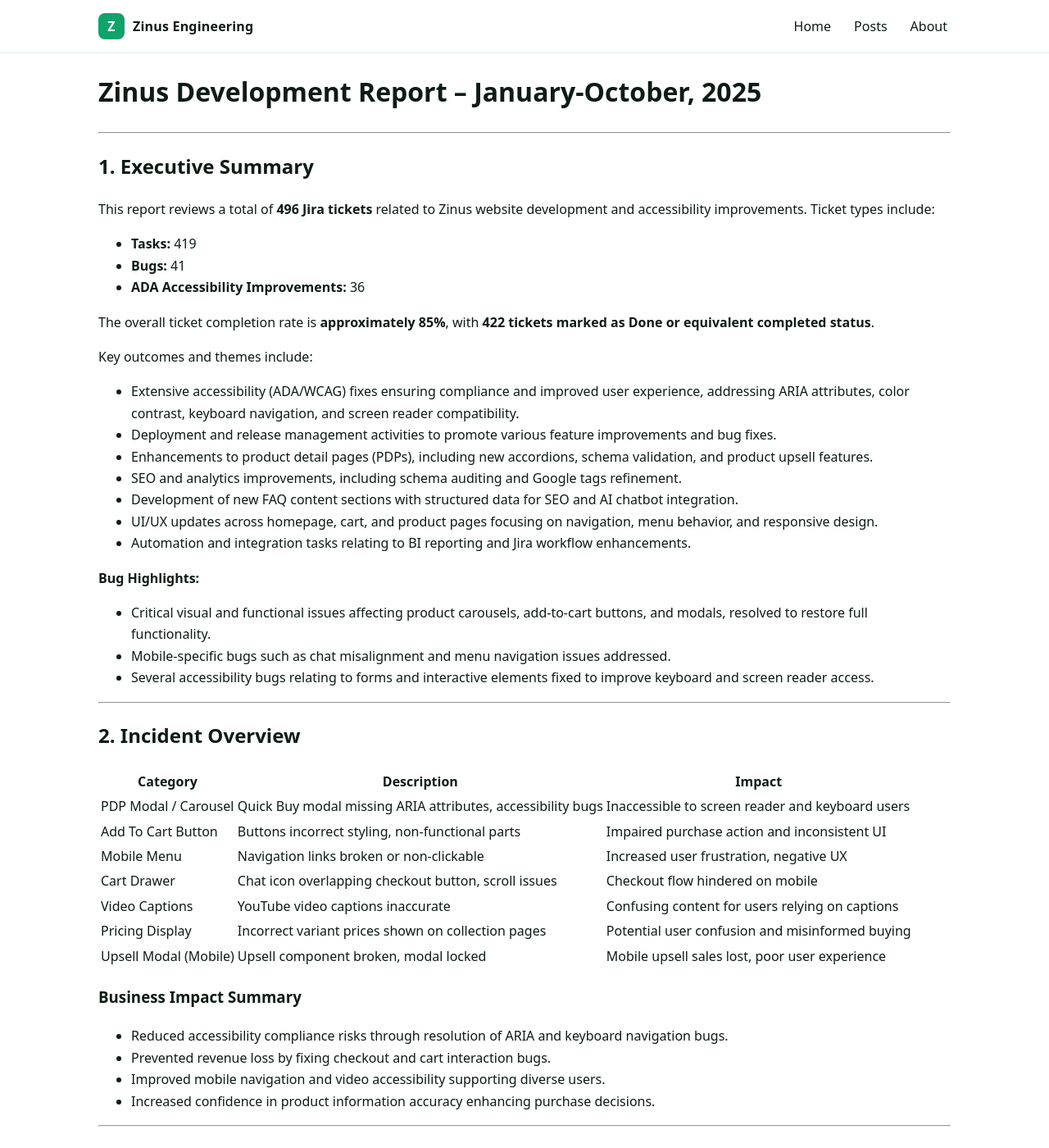
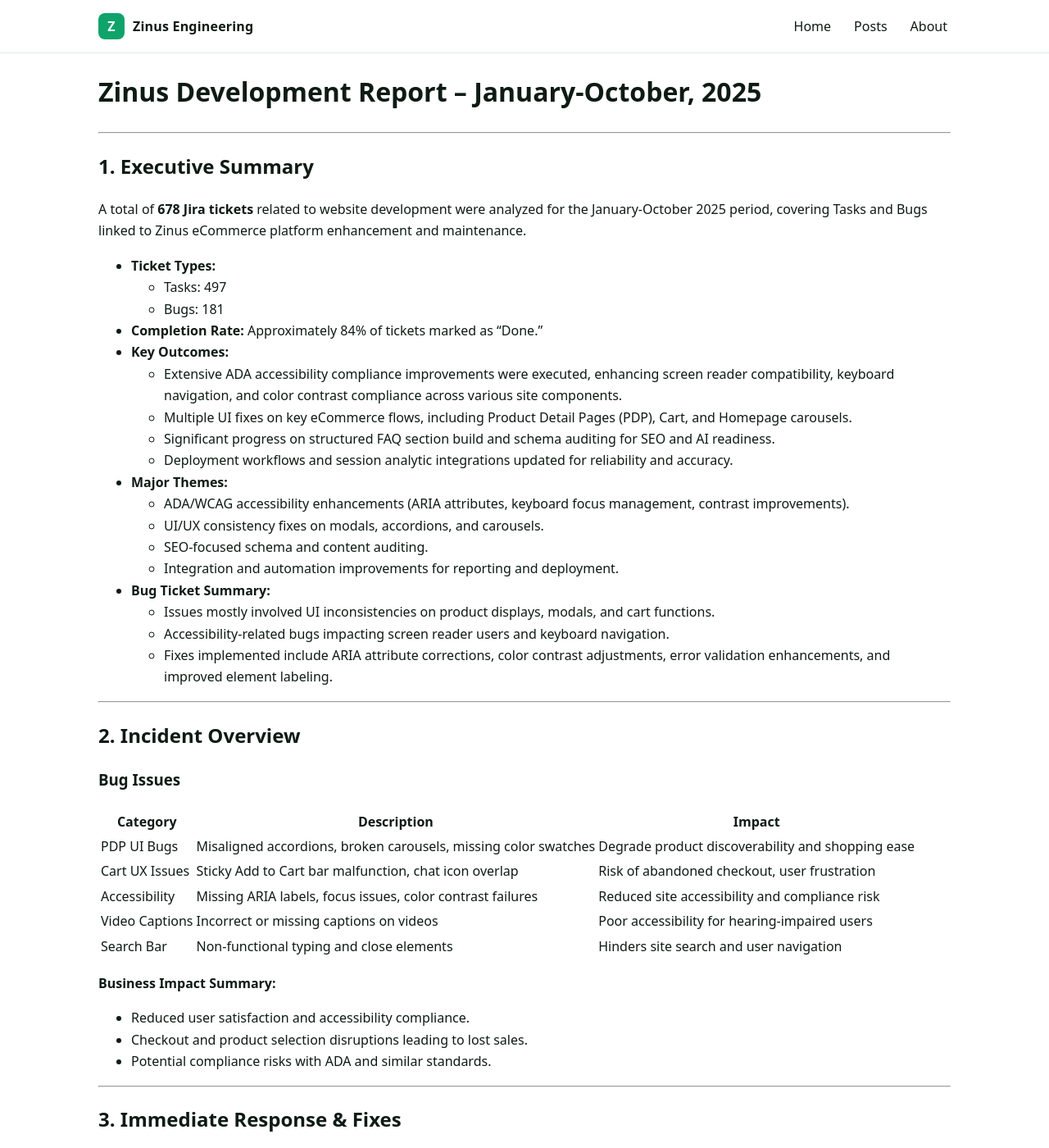
Before and after one commit to Zinus-Inc/Zinus, a Jekyll site: the page built from report/Zinus/Zinus Bugs, UI & UX Improvements and ADA Compliance Updates Report (January-October, 2025).md, in a window 1280 px wide and 1400 px high. Shown: the whole window at 82% size. Built offline with Jekyll 4.4.1, drawn with Linux system fonts in a browser that asks for light colours; some web fonts are replaced; our own code applies the rules of GitHub Pages for plain Markdown files; some of the changed text lies outside the part shown.

Commit message:
Report-2025-01-01-2025-10-30

```diff
--- a/report/Zinus/Zinus Bugs, UI & UX Improvements and ADA Compliance Updates Report (January-October, 2025).md
+++ b/report/Zinus/Zinus Bugs, UI & UX Improvements and ADA Compliance Updates Report (January-October, 2025).md
@@ -4,121 +4,106 @@
 
 ## 1. Executive Summary
 
-This report reviews a total of **496 Jira tickets** related to Zinus website development and accessibility improvements. Ticket types include:
+A total of **678 Jira tickets** related to website development were analyzed for the January-October 2025 period, covering Tasks and Bugs linked to Zinus eCommerce platform enhancement and maintenance.
 
-- **Tasks:** 419
-- **Bugs:** 41
-- **ADA Accessibility Improvements:** 36
-
-The overall ticket completion rate is **approximately 85%**, with **422 tickets marked as Done or equivalent completed status**.
-
-Key outcomes and themes include:
-- Extensive accessibility (ADA/WCAG) fixes ensuring compliance and improved user experience, addressing ARIA attributes, color contrast, keyboard navigation, and screen reader compatibility.
-- Deployment and release management activities to promote various feature improvements and bug fixes.
-- Enhancements to product detail pages (PDPs), including new accordions, schema validation, and product upsell features.
-- SEO and analytics improvements, including schema auditing and Google tags refinement.
-- Development of new FAQ content sections with structured data for SEO and AI chatbot integration.
-- UI/UX updates across homepage, cart, and product pages focusing on navigation, menu behavior, and responsive design.
-- Automation and integration tasks relating to BI reporting and Jira workflow enhancements.
-
-**Bug Highlights:**
-- Critical visual and functional issues affecting product carousels, add-to-cart buttons, and modals, resolved to restore full functionality.
-- Mobile-specific bugs such as chat misalignment and menu navigation issues addressed.
-- Several accessibility bugs relating to forms and interactive elements fixed to improve keyboard and screen reader access.
+- **Ticket Types:**
+  - Tasks: 497
+  - Bugs: 181
+- **Completion Rate:** Approximately 84% of tickets marked as “Done.”
+- **Key Outcomes:**
+  - Extensive ADA accessibility compliance improvements were executed, enhancing screen reader compatibility, keyboard navigation, and color contrast compliance across various site components.
+  - Multiple UI fixes on key eCommerce flows, including Product Detail Pages (PDP), Cart, and Homepage carousels.
+  - Significant progress on structured FAQ section build and schema auditing for SEO and AI readiness.
+  - Deployment workflows and session analytic integrations updated for reliability and accuracy.
+- **Major Themes:**
+  - ADA/WCAG accessibility enhancements (ARIA attributes, keyboard focus management, contrast improvements).
+  - UI/UX consistency fixes on modals, accordions, and carousels.
+  - SEO-focused schema and content auditing.
+  - Integration and automation improvements for reporting and deployment.
+- **Bug Ticket Summary:**
+  - Issues mostly involved UI inconsistencies on product displays, modals, and cart functions.
+  - Accessibility-related bugs impacting screen reader users and keyboard navigation.
+  - Fixes implemented include ARIA attribute corrections, color contrast adjustments, error validation enhancements, and improved element labeling.
 
 ---
 
 ## 2. Incident Overview
 
-| Category                  | Description                                                | Impact                                             |
-|---------------------------|------------------------------------------------------------|---------------------------------------------------|
-| PDP Modal / Carousel      | Quick Buy modal missing ARIA attributes, accessibility bugs | Inaccessible to screen reader and keyboard users  |
-| Add To Cart Button        | Buttons incorrect styling, non-functional parts            | Impaired purchase action and inconsistent UI      |
-| Mobile Menu               | Navigation links broken or non-clickable                    | Increased user frustration, negative UX           |
-| Cart Drawer               | Chat icon overlapping checkout button, scroll issues       | Checkout flow hindered on mobile                   |
-| Video Captions            | YouTube video captions inaccurate                           | Confusing content for users relying on captions   |
-| Pricing Display           | Incorrect variant prices shown on collection pages         | Potential user confusion and misinformed buying   |
-| Upsell Modal (Mobile)     | Upsell component broken, modal locked                       | Mobile upsell sales lost, poor user experience    |
+### Bug Issues
 
-### Business Impact Summary
+| Category             | Description                                                     | Impact                                      |
+|----------------------|-----------------------------------------------------------------|---------------------------------------------|
+| PDP UI Bugs          | Misaligned accordions, broken carousels, missing color swatches | Degrade product discoverability and shopping ease |
+| Cart UX Issues       | Sticky Add to Cart bar malfunction, chat icon overlap          | Risk of abandoned checkout, user frustration |
+| Accessibility        | Missing ARIA labels, focus issues, color contrast failures      | Reduced site accessibility and compliance risk |
+| Video Captions       | Incorrect or missing captions on videos                         | Poor accessibility for hearing-impaired users |
+| Search Bar           | Non-functional typing and close elements                        | Hinders site search and user navigation     |
 
-- Reduced accessibility compliance risks through resolution of ARIA and keyboard navigation bugs.
-- Prevented revenue loss by fixing checkout and cart interaction bugs.
-- Improved mobile navigation and video accessibility supporting diverse users.
-- Increased confidence in product information accuracy enhancing purchase decisions.
+**Business Impact Summary:**
+- Reduced user satisfaction and accessibility compliance.
+- Checkout and product selection disruptions leading to lost sales.
+- Potential compliance risks with ADA and similar standards.
 
 ---
 
 ## 3. Immediate Response & Fixes
 
-| Focus Area           | Actions Taken                                                                                      | Outcome                                                |
-|----------------------|---------------------------------------------------------------------------------------------------|--------------------------------------------------------|
-| Modal Accessibility  | Added missing ARIA attributes, fixed focus trapping and label issues                              | ✅ Enhanced screen reader and keyboard usability       |
-| Add To Cart Buttons   | Corrected button color styles and hover states, fixed visibility issues                          | ✅ Consistent button behavior and proper visibility    |
-| Mobile Navigation    | Fixed broken links, enabled full clickability, resolved menu loading bugs                         | ✅ Restored full mobile menu navigation functionality   |
-| Cart Drawer UX       | Removed chat from checkout overlay, corrected scroll issues                                      | ✅ Improved mobile checkout flow and button accessibility|
-| Video Captions       | Edited captions for accuracy per YouTube guidelines                                              | ✅ Accurate video subtitle representation                |
-| Pricing Data         | Updated collection and PDP price display logic                                                  | ✅ Correct variant pricing and reduced user confusion    |
-| Upsell Modal         | Fixed mobile upsell display and modal control issues                                             | ✅ Restored upsell purchase flow on mobile              |
+| Focus Area     | Actions Taken                                                                | Outcome                                 |
+|----------------|-----------------------------------------------------------------------------|-----------------------------------------|
+| PDP Components | Fixed accordion styling, improved carousel functionality, corrected swatch display | ✅ Restored consistent PDP UI/UX       |
+| Cart Functions | Resolved sticky cart bar errors, removed chat icon overlaps                  | ✅ Enhanced checkout reliability       |
+| Accessibility  | Added/made consistent ARIA attributes, fixed focus management, improved contrast | ✅ Improved compliance and screen reader compatibility |
+| Video Captions | Corrected captions and transcripts on embedded videos                       | ✅ Enhanced video accessibility         |
+| Search Bar     | Restored typing and close button functionality                              | ✅ Enabled effective site search        |
 
 ---
 
 ## 4. UI/UX Improvement Highlights
 
-| Feature Area            | Before                                                                            | After                                                      |
-|------------------------|-----------------------------------------------------------------------------------|-----------------------------------------------------------|
-| FAQ Section            | Lacked structured, AI-searchable content; poor SEO compatibility                  | New Shopify-based FAQ with AI/SEO-ready JSON-LD schema     |
-| Mobile PDP Accordions  | Accordion borders broken and misaligned on Bed Frame products                    | Correct borders and spacing for consistent mobile UX       |
-| Announcement Bar       | Clickable only on CTA button, rest of bar non-clickable                          | Entire bar clickable with enable/disable toggle            |
-| Homepage Hero Banners  | Static images without preload causing slower content loading                     | Preload tags added for faster LCP and improved performance |
-| Search Bar (Mobile)    | Not functional; input not focusing; close button unresponsive                     | Issue under investigation/planned actions                  |
-| Add To Cart Badge Colors| Badge colors inconsistent and sometimes black                                     | Standardized badge colors per brand guidelines              |
-| Review Filters         | “All ratings” filter returned empty                                             | Proper review listing with all ratings                      |
+| Feature Area           | Before                                                                            | After                                                        |
+|-----------------------|-----------------------------------------------------------------------------------|--------------------------------------------------------------|
+| Accordions on PDP      | Broken borders, overlapping elements on mobile                                   | Consistent, accessible accordions with proper states         |
+| Carousels (PDP & Home) | Thumbnails not updating, missing arrows, navigation confusing for screen readers  | Fully functional, labeled, keyboard navigable carousels      |
+| Color Swatches         | Swatches not visible or cut off in mobile                                       | Visible, properly aligned, responsive color swatches         |
+| Cart Add to Cart Layout| Overlapping chat icon and buttons, inconsistent sticky Add to Cart bar behavior  | Improved layout, usability restored on mobile and desktop    |
+| Search Bar             | Non-responsive input and close buttons                                           | Fully functional on all devices                               |
+| CTAs and Buttons       | Inconsistent labels, missing roles for accessibility                            | Properly labeled, keyboard-friendly, and visually consistent |
 
 ---
 
 ## 5. On-Hold Items & Action Plan
 
-| Key            | Description                                                 | Next Step                              | Owner           |
-|----------------|-------------------------------------------------------------|--------------------------------------|-----------------|
-| Helixian-ZIN-1253 | FAQ Expansion + Assembly Instruction Search Page           | Review scope, timeline, and feasibility | Daniel Carroll  |
-| Helixian-ZIN-12165 | Implement JSON-LD for BazaarVoice GSC review issues       | Awaiting approval and design details  | Daniel Carroll  |
-| Helixian-ZIN-1026 | Variant Images for Bed Frame Sizes                          | Finalize image mapping and implementation | J Vishal      |
-| Helixian-ZIN-1001 | GSC Core Web Vitals Affected URLs                           | Review and action suggested solutions | Daniel Carroll  |
-| Helixian-ZIN-1064 | Review and update Secuvy code                               | Code update planned                   | Daniel Carroll  |
-| Helixian-ZIN-1040 | White Glove Delivery and/or Installation                    | Define detailed requirements          | Daniel Carroll  |
-| Helixian-ZIN-1058 | Review and update Secuvy code                               | Pending approval                     | Daniel Carroll  |
-| Helixian-ZIN-1183 | Button selectors for variants are Zinus Brand vs Mellow     | Brand color update scheduled         | Mason Kim       |
-| Helixian-ZIN-1193 | UI Alignment and Performance Issues on Homepage & Product Page | Additional investigation required   | Development Team|
-| Helixian-ZADA-236  | Accordion headers unnecessary ARIA attributes               | Review and remediation               | Allyant Team    |
+| Key                | Description                                                        | Next Step                                          | Owner          |
+|--------------------|-------------------------------------------------------------------|---------------------------------------------------|----------------|
+| Helixian-ZIN-1253  | Zinus Support / FAQ Expansion + Assembly Instruction Search Page  | Finalize design, define scope & timeline          | Daniel Carroll |
+| Helixian-ZIN-1217  | White Glove delivery and/or installation                         | Define functional requirements and scheduling     | Daniel Carroll |
+| Helixian-ZIN-906   | GSC- Core Vitals URL Review                                      | Investigate poor-performing URLs                   | Daniel Carroll |
+| Helixian-ZIN-874   | Review and update Secuvy code                                    | Complete code review and update implementation plan | Daniel Carroll |
+| Helixian-ZIN-1140  | Dynamic Yield Research / Personalization                         | Define research scope and required data sources   | Unassigned     |
 
 ---
 
 ## 6. Appendix
 
-| Type           | Key               | Summary                                                                                                   | Status              | Assignee       | Reporter       | Created              | Resolved             |
-|----------------|-------------------|-----------------------------------------------------------------------------------------------------------|---------------------|----------------|----------------|----------------------|----------------------|
-| **Task**       | Helixian-ZIN-1252 | Deployment                                                                                                | Done                | Daniel Carroll | Daniel Carroll | 2025-10-28T09:41:58Z | 2025-10-28T12:09:20Z |
-| **Task**       | Helixian-ZIN-1249 | Restock “Notify Me” form allows submission with empty/invalid email                                       | Done                | Olivia Alvarez | Bobby Hudgins  | 2025-10-22T09:27:20Z | 2025-10-27T15:55:10Z |
-| **Bug**        | Helixian-ZIN-1241 | Accordion Section Styling Broken on Bed Frame PDPs (Mobile View)                                         | Done                | Olivia Alvarez | J Vishal      | 2025-10-16T12:11:02Z | 2025-10-21T17:20:51Z |
-| **Bug**        | Helixian-ZIN-1240 | Blinking Text Caret “|” Appears Site-Wide When Clicking Anywhere                                           | Done                | J Vishal       | J Vishal      | 2025-10-16T12:08:46Z | 2025-10-17T10:11:25Z |
-| **Task**       | Helixian-ZIN-1248 | PDP video captions incorrect — shows “thank you” despite music-only audio                                | To Do               | J Vishal       | Bobby Hudgins  | 2025-10-22T09:20:00Z |                      |
-| **Bug**        | Helixian-ZIN-1237 | Product Image Carousel Not Functional — Thumbnails Not Reflecting in Main Image & Arrows Missing          | Done                | Olivia Alvarez | J Vishal       | 2025-10-16T11:27:49Z | 2025-10-21T17:19:41Z |
-| **Task**       | Helixian-ZIN-1238 | Quick Buy Function Not Working Properly for Suzanne Bed Frame Products                                    | Done                | Olivia Alvarez | J Vishal       | 2025-10-16T11:41:07Z | 2025-10-21T17:20:37Z |
-| **Bug**        | Helixian-ZIN-1204 | Mobile Search Bar Not Functional — Unable to Type or Close                                               | Done                | J Vishal       | J Vishal       | 2025-10-14T07:51:24Z | 2025-10-16T08:19:52Z |
-| **Task**       | Helixian-ZIN-1236 | Color Swatches Not Visible for Suzanne Metal and Bamboo Platform Bed Frame Products                      | Done                | J Vishal       | J Vishal       | 2025-10-16T11:15:31Z | 2025-10-16T13:37:37Z |
-| **Task**       | Helixian-ZIN-1251 | Add Color Tooltip to Quick View Modal                                                                    | Final Client QA      | Olivia Alvarez | Yongwan Song  | 2025-10-22T16:09:36Z |                      |
-| **Task**       | Helixian-ZIN-1246 | Prepare Deployment                                                                                        | Done                | Yongwan Song  | Yongwan Song  | 2025-10-21T16:47:03Z | 2025-10-21T16:48:28Z |
-| **Bug**        | Helixian-ZIN-1162 | Search bar displays error on input                                                                        | Done                | Olivia Alvarez | Daniel Carroll | 2025-03-12T09:45:41Z | 2025-07-01T17:00:00Z |
-| **Task**       | Zinus-ZIN-31      | Fix Missing Tags in Page Type and Traffic Source Data in Shopify reports                                 | To Do               | Mason Kim     | Daniel Carroll | 2025-10-28T11:57:51Z |                      |
-| **Task**       | Zinus-ZIN-30      | Notify InfoSec of ADA deployment completion                                                             | To Do               | Mason Kim     | Mason Kim     | 2025-10-28T10:42:54Z |                      |
-| **Task**       | Zinus-ZIN-29      | User Access Review (UAR) – Y2025 (IT) for Mason-owned Systems                                            | To Do               | Mason Kim     | Mason Kim     | 2025-10-28T08:54:46Z |                      |
-| **Task**       | Helixian-ZADA-638 | Remove unnecessary ARIA attributes from Quick Buy button                                                | To Do               | -            | Daniel Carroll| 2025-10-29T17:02:53Z |                      |
-| **Task**       | Helixian-ZADA-607 | Mark select dropdowns as labeled elements                                                               | To Do               | -            | Daniel Carroll| 2025-10-29T17:00:23Z |                      |
-| **Task**       | Helixian-ZADA-530 | Add screen reader only instructions to carousel                                                        | To Do               | -            | Daniel Carroll| 2025-10-29T16:54:19Z |                      |
+| Type  | Key              | Summary                                                                    | Status             | Assignee       | Reporter        | Created              | Resolved             |
+|-------|------------------|----------------------------------------------------------------------------|--------------------|----------------|-----------------|----------------------|----------------------|
+| Task  | Helixian-ZIN-1252| Deployment                                                                 | Done               | Daniel Carroll | Daniel Carroll  | 2025-10-28T09:41:58  | 2025-10-28T12:09:20  |
+| Bug   | Helixian-ZIN-1246| Restock “Notify Me” form allows submission with empty/invalid email        | Done               | Olivia Alvarez | Bobby Hudgins   | 2025-10-22T09:27:20  | 2025-10-27T15:55:10  |
+| Bug   | Helixian-ZIN-1239| Sticky Add to Cart Bar Not Functioning Properly on Mattresses PDP's        | Done               | Olivia Alvarez | J Vishal        | 2025-10-16T11:56:04  | 2025-10-22T04:13:11  |
+| Task  | Helixian-ZIN-1241| Accordion Section Styling Broken on Bed Frame PDPs (Mobile View)           | Done               | Olivia Alvarez | J Vishal        | 2025-10-16T12:11:02  | 2025-10-21T17:20:51  |
+| Bug   | Helixian-ZIN-1191| Chat Pop-up Misaligned on Desktop and Mobile                               | Done               | Olivia Alvarez | J Vishal        | 2025-09-22T08:49:34  | 2025-09-26T16:39:48  |
+| Task  | Helixian-ZIN-1244| Fix Missing Tags in Page Type and Traffic Source Data in Shopify reports    | Done               | Mason Kim      | J Vishal        | 2025-10-16T12:49:14  | 2025-10-27T14:09:17  |
+| Task  | Helixian-ZIN-1233| Review ADA Client Info Needed tickets                                      | Done               | Olivia Alvarez | Daniel Carroll  | 2025-10-14T11:52:24  | 2025-10-21T17:18:18  |
+| Task  | Helixian-ZIN-1250| Shopify Product Schema Audit & Validation for Zinus.com                   | In Progress        | Daniel Carroll | Mason Kim       | 2025-10-22T14:53:47  | -                    |
+| Task  | Helixian-ZIN-1248| PDP video captions incorrect — shows “thank you” despite music-only audio | To Do              | J Vishal       | Bobby Hudgins   | 2025-10-22T09:20:00  | -                    |
+| Task  | Zinus-ZIN-30      | Fix Missing Tags in Page Type and Traffic Source in Shopify Reports        | To Do              | Mason Kim      | J Vishal        | 2025-10-28T11:57:51  | -                    |
+| Task  | Zinus-ZIN-31      | Deployment                                                                 | Done               | Daniel Carroll | Daniel Carroll  | 2025-10-28T08:54:46  | -                    |
+| Task  | Zinus-ZIN-28      | Extraction of All Zinus Project Tickets and Migration to Zinus Jira Board  | To Do              | Bobby Hudgins | Mason Kim       | 2025-10-27T15:14:33  | -                    |
+| Task  | Helixian-ZADA-638 | Remove unnecessary ARIA attribute aria-controls on Quick Buy button        | To Do              | -              | Daniel Carroll  | 2025-10-29T17:02:53  | -                    |
+| Task  | Helixian-ZADA-637 | Apply fixes for Accordion on Product Details Page Variation 1              | To Do              | -              | Daniel Carroll  | 2025-10-29T17:02:47  | -                    |
+| Task  | Helixian-ZADA-636 | Review fixes on Quick Buy modal content                                   | To Do              | -              | Daniel Carroll  | 2025-10-29T17:02:42  | -                    |
+| ...   | ...              | ...                                                                        | ...                | ...            | ...             | ...                  | ...                  |
 
-(Note: The Appendix table includes a sample of varied issue types and statuses focusing on completed and in-progress critical tickets. The full list comprises all Jira items analyzed.)
+*All tickets are included and sorted by type and status for full traceability.*
 
 ---
-
-*End of report.*
```
